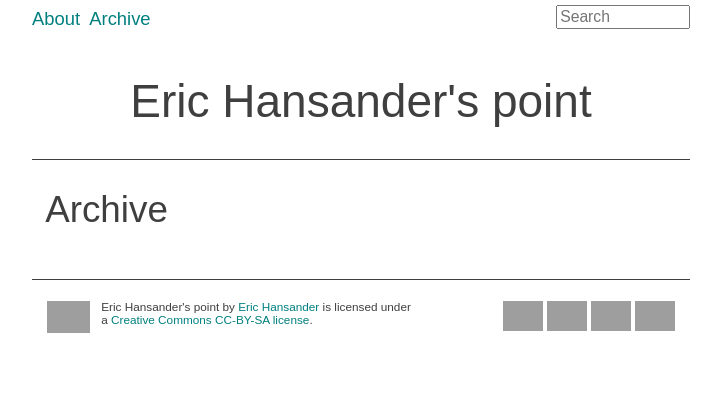
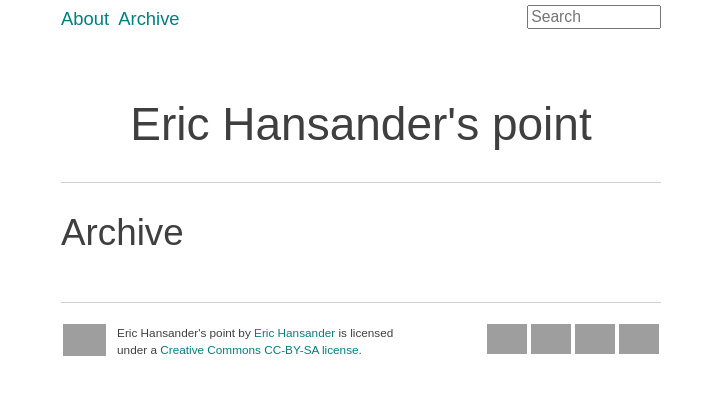
Before and after one commit to ehdr/jekyll-erichansander.com, a Jekyll site: the page built from archive.md, in a window 1280 px wide. Shown: the top 395 px of the page, without its empty margins (279-1000 px from the left). Built offline with Jekyll 4.4.1, drawn with Linux system fonts in a browser that asks for light colours; Markdown is read by kramdown in place of the engine named in the settings; grey boxes are pictures that could not be loaded.

Commit message:
Tweak design very lightly
Make text body a little narrower, and make the header and footer borders line up with the text.

Increase line-height in footer text.

```diff
--- a/stylesheets/main.css
+++ b/stylesheets/main.css
@@ -6,7 +6,7 @@ body {
   font-style: normal;
   line-height: 1.5em;
   margin: 0 auto;
-  max-width: 658px;
+  max-width: 600px;
   -webkit-font-smoothing: antialiased;
 }
 
@@ -83,13 +83,13 @@ h1,  h1 a, h1 a:visited, h1 a:hover {
 }
 
 #site-header {
-  border-bottom: 1px solid #3f3f3f;
+  border-bottom: 1px solid #cfcfcf;
 }
 
 #site-header h1 {
   font-size: 2.5em;
   line-height: 1em;
-  padding: 1em 2% .75em 2%;
+  padding: 1.5em 2% .75em 2%;
   text-align: center;
 }
 
@@ -120,7 +120,7 @@ h1,  h1 a, h1 a:visited, h1 a:hover {
 }
 
 .main-content {
-  padding: 2em 2%;
+  padding: 2em 0;
 }
 
 blockquote {
@@ -194,8 +194,8 @@ blockquote {
 
 
 #site-footer {
-  border-top: 1px solid #3f3f3f;
-  padding: 1em 2% 4em 2%;
+  border-top: 1px solid #cfcfcf;
+  padding: 1em 0 4em 0;
 }
 
 #site-license-image {
@@ -214,7 +214,7 @@ blockquote {
   display: inline-block;
   float: left;
   font-size: .64em;
-  line-height: 1.1em;
+  line-height: 17px;
   max-width: 50%;
   padding: 2px .8em;
 }
@@ -266,7 +266,7 @@ blockquote {
     *zoom: 1;
 }
 
-@media only screen and (max-width: 700px) {
+@media only screen and (max-width: 638px) {
   body {
     max-width: 94%;
   }
```
